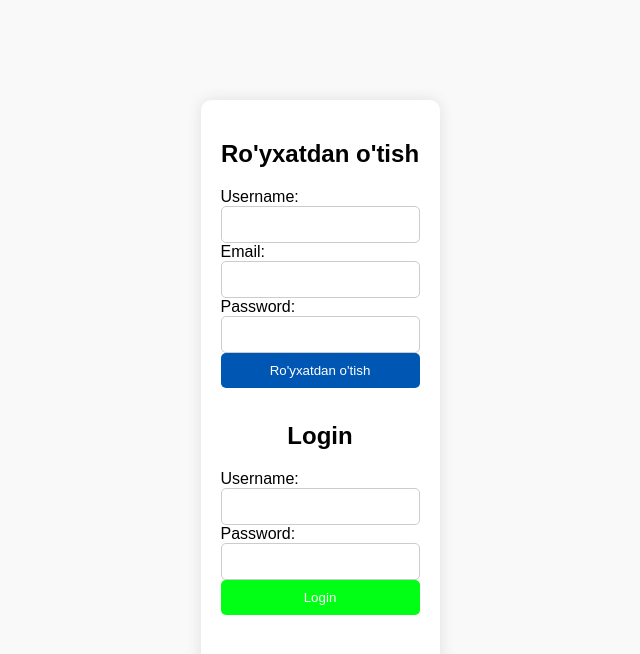
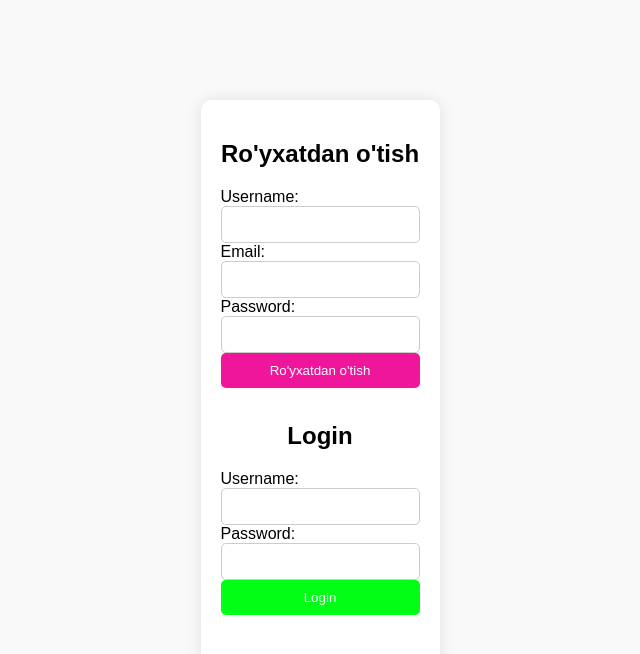
Before and after one commit to ogabek2787/admin__panel, a website: page public/index.html in a window 1280 px wide. In both pictures the pointer is over the button "Ro'yxatdan o'tish". Shown: the whole page, without its empty margins (320-960 px from the left). Drawn offline with Linux system fonts and the light colour scheme.

Commit message:
Resolve merge conflicts

```diff
--- a/public/style.css
+++ b/public/style.css
@@ -41,7 +41,7 @@ button {
 }
 
 button:hover {
-  background-color: #0056b3;
+  background-color: #f0169c;
 }
 
 #message, #total-income {
```
